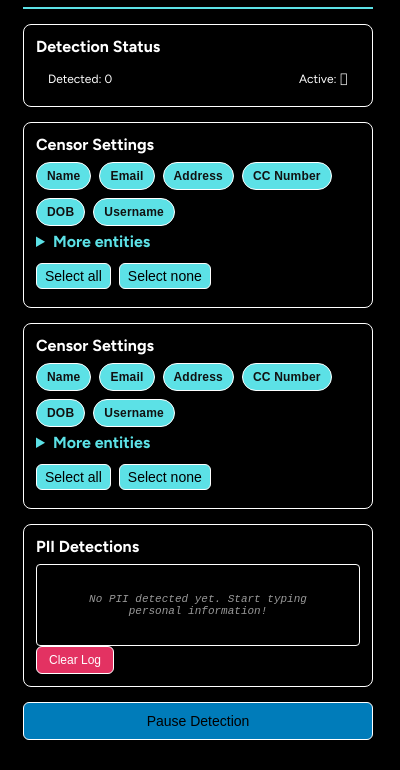
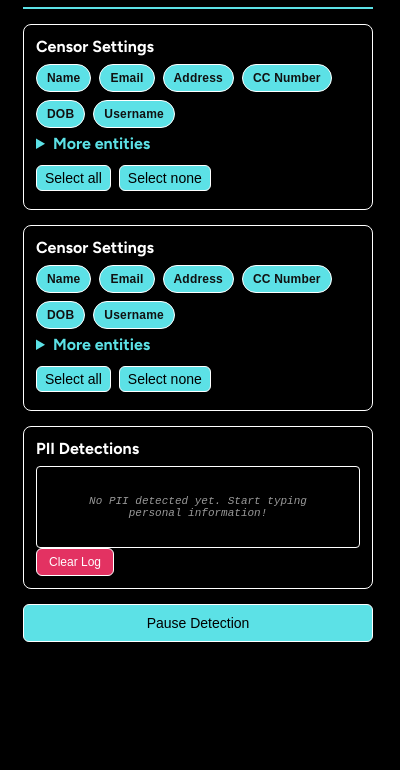
Before and after one commit to kzfsg/digitaltwin, a browser extension: page src/popup/popup.html in a window 400 px wide. Shown: the part 74-844 px from the top of the page. Drawn offline with Linux system fonts and the light colour scheme.

Commit message:
removed all other irrelevant popup content

```diff
--- a/src/popup/popup.html
+++ b/src/popup/popup.html
@@ -117,15 +117,6 @@
         button:hover {
             background: #4dd4da;
         }
-        .stats {
-            display: flex;
-            justify-content: space-between;
-            font-size: 12px;
-            color: white;
-            background: black;
-            padding: 8px 12px;
-            border-radius: 6px;
-        }
         .clear-btn {
             background: #e33262;
             color: white;
@@ -202,13 +193,6 @@
             <div class="subtitle">AI Input Monitor</div>
         </div>
 
-        <div class="status-section">
-            <div class="status-title">Detection Status</div>
-            <div class="stats">
-                <span>Detected: <span id="detectionCount">0</span></span>
-                <span>Active: <span id="statusIndicator">✅</span></span>
-            </div>
-        </div>
 
         <div class="status-section">
             <div class="status-title">Censor Settings</div>
```
